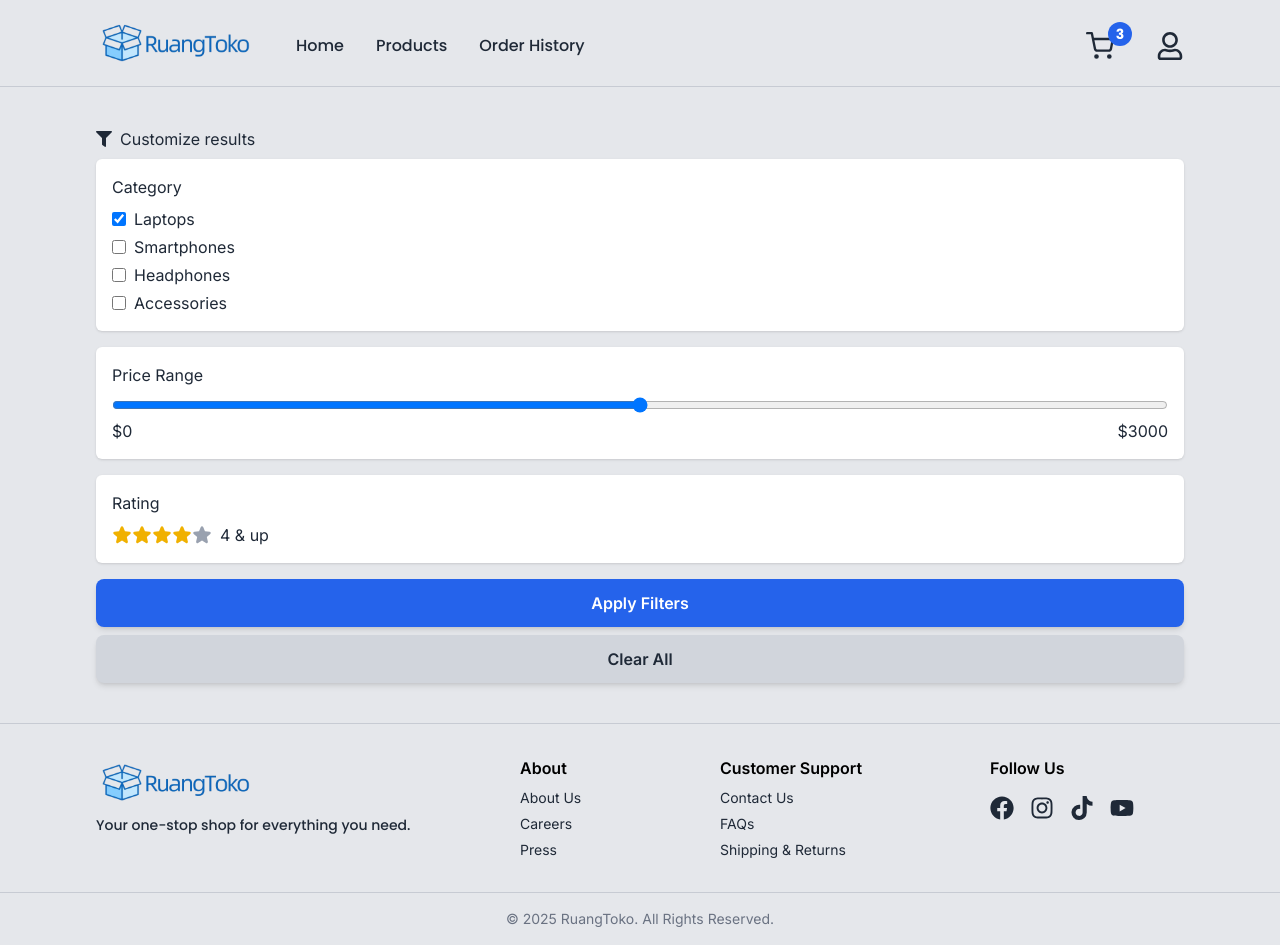
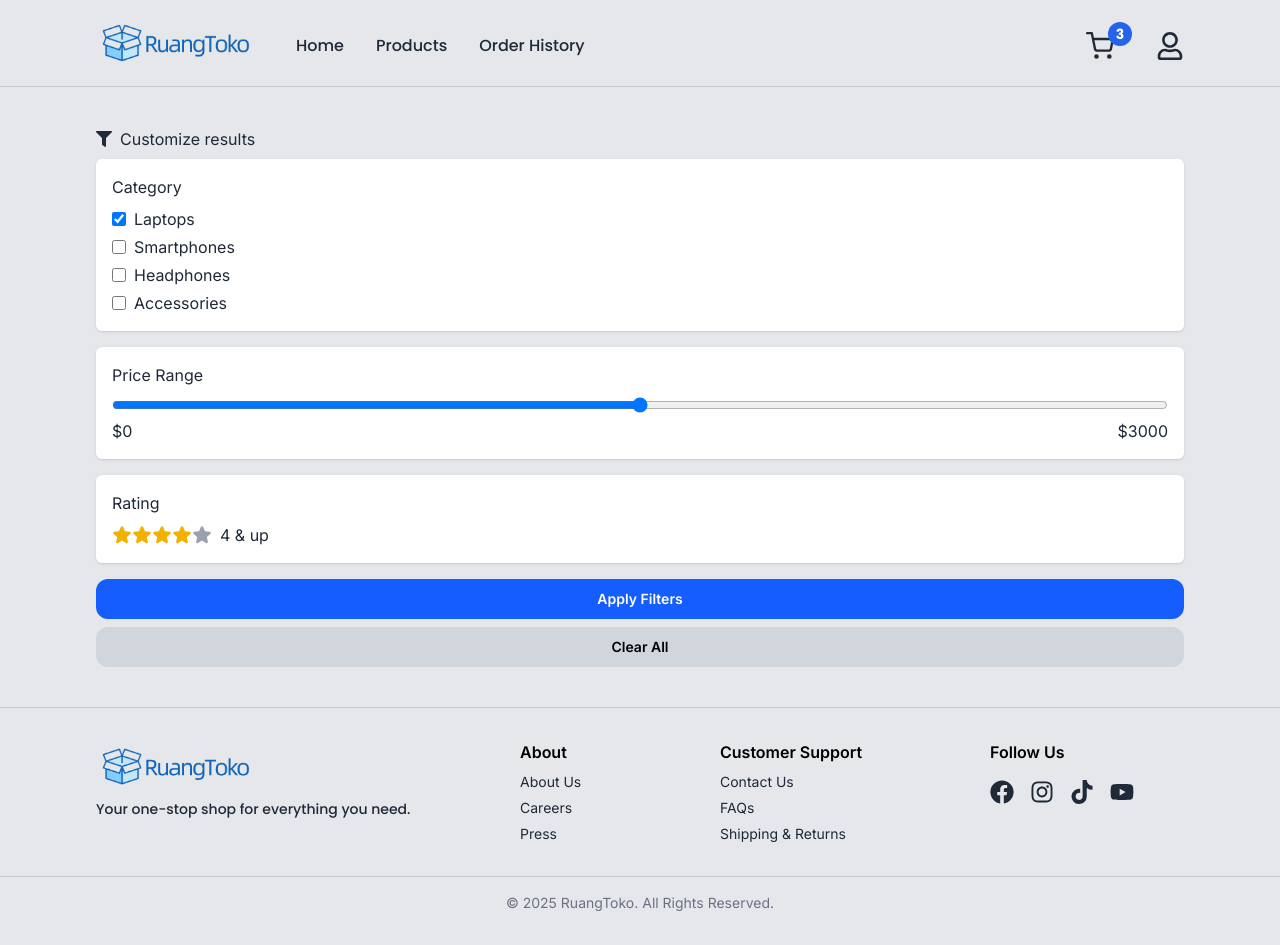
Before and after one commit to Abaljerind/ruangtoko, a React (Vite) app: page /products in a window 1280 px wide. Both pictures are taken after a click on the element "Customize results". Built offline with nearby package versions, Linux system fonts and the light colour scheme.

Commit message:
Feat(ProductListPage): change tag <button> to Button component

```diff
--- a/src/pages/ProductListPage.tsx
+++ b/src/pages/ProductListPage.tsx
@@ -1,6 +1,7 @@
 import { FaFilter } from "react-icons/fa";
 import Stars from "../components/Stars";
 import { useState } from "react";
+import Button from "../components/Button";
 
 const ProductListPage = () => {
   const [isOpen, setIsOpen] = useState<boolean>(false);
@@ -48,7 +49,7 @@ const ProductListPage = () => {
           <div className="space-y-2 rounded-md bg-white p-4 shadow-sm">
             <h3 className="">Price Range</h3>
             <div className="">
-              <input type="range" className="w-full" />
+              <input type="range" step={5} className="w-full" />
               <div className="flex items-center justify-between">
                 <p className="">$0</p>
                 <p className="">$3000</p>
@@ -69,12 +70,8 @@ const ProductListPage = () => {
 
           {/* apply filters */}
           <div className="grid gap-2">
-            <button className="bg-primary cursor-pointer rounded-lg py-3 font-semibold text-white shadow-md active:bg-blue-500">
-              Apply Filters
-            </button>
-            <button className="text-text cursor-pointer rounded-lg bg-gray-300 py-3 font-semibold shadow-md active:bg-blue-500">
-              Clear All
-            </button>
+            <Button text="Apply Filters" variant="secondary" />
+            <Button text="Clear All" variant="clear" />
           </div>
           {/* ./ apply filters */}
         </section>
```
